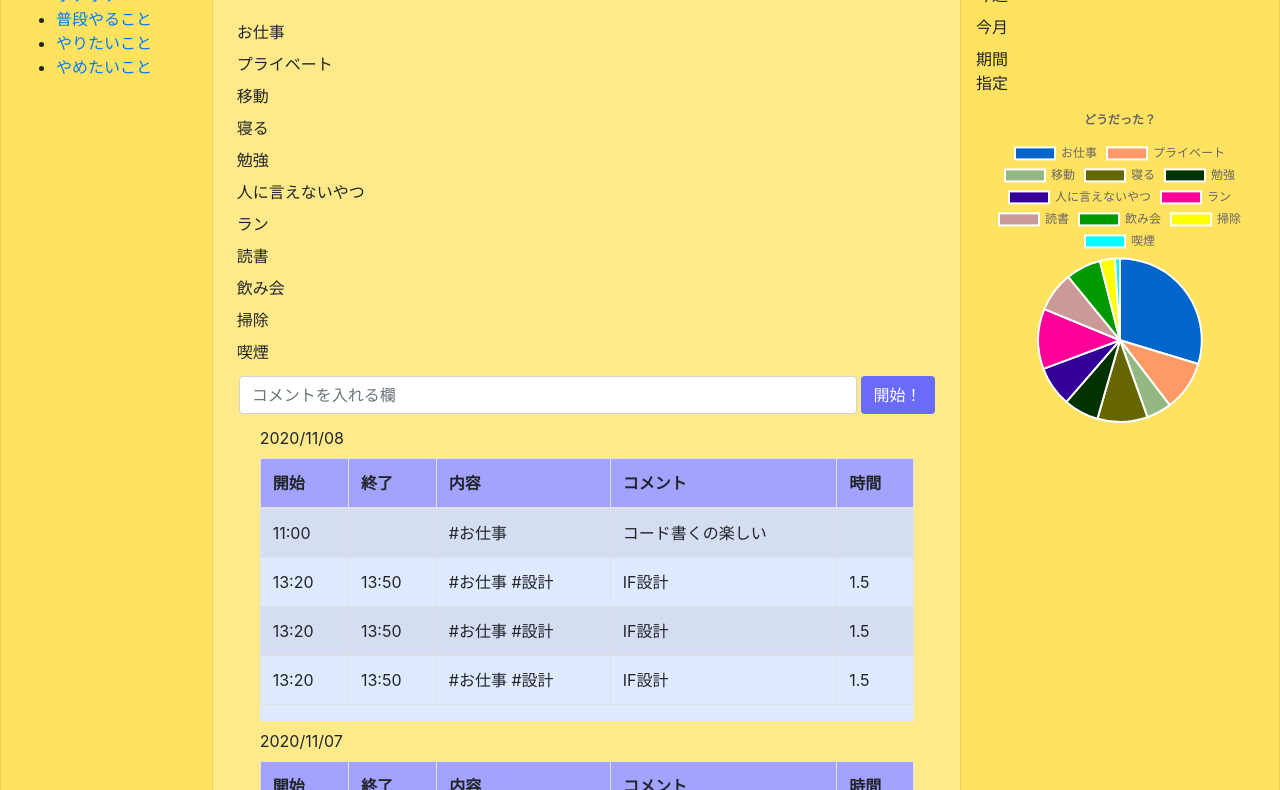
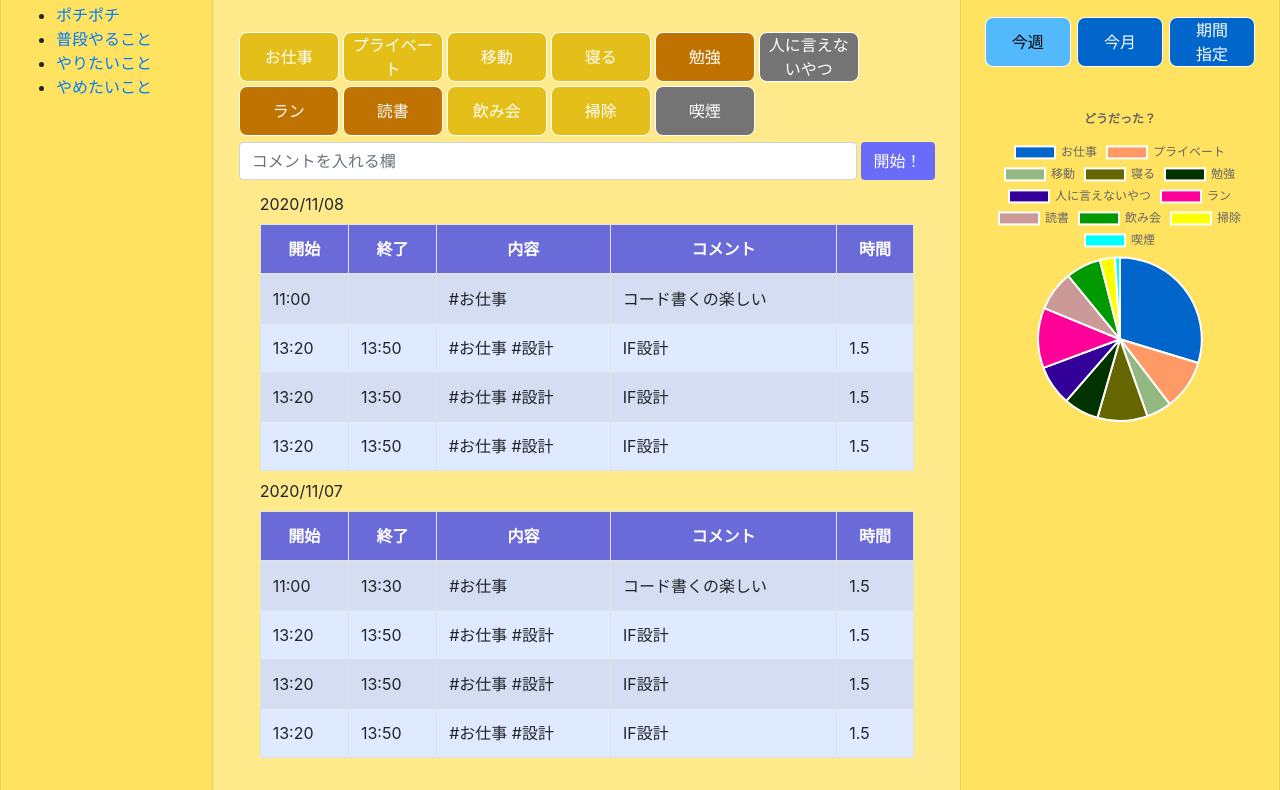
Before and after one commit to Z-zia/imakara-nanisuru_base, a plain HTML site: page pages/index.html in a window 1280 px wide. Shown: the part 74-864 px from the top of the page. Drawn offline with nearby package versions, Linux system fonts and the light colour scheme.

Commit message:
2020/11/15 更新

```diff
--- a/css/style.css
+++ b/css/style.css
@@ -1,7 +1,9 @@
+html {
+  height: 100vh;
+}
 body {
   background-color: rgb(255, 234, 139);
 }
-
 header {
   background-color: rgb(250, 204, 0);
 }
@@ -25,7 +27,11 @@ header {
   border-width: 1px;
 }
 header, .left-nav, .right-content {
+  padding-top: 10px;
   border-color: rgba(216, 191, 80, 0.5);
+}
+.right-content {
+  text-align: center;
 }
 .main-content {
   padding: 3%;
@@ -46,6 +52,146 @@ header, .left-nav, .right-content {
 .table-responsive {
   background-color: rgb(223, 233, 255);
 }
-thead {
-  background-color: rgb(163, 163, 255);
+
+/* グラフ部 */
+.chart-select-button-wrapper {
+  display: -webkit-flex;
+  display: flex;
+  -webkit-align-items: center;
+  align-items: center;
+  -webkit-justify-content: center;
+  justify-content: center;
+  flex-wrap: nowrap;
 }
+.chart-select-button {
+  border: 1px solid;
+  border-radius: 8px / 8px;
+  margin: 5% 1% 5% 1%;
+  cursor: pointer;
+  background-color: #0066CC;
+  color: white;
+  border-color: white;
+  height: 50px;
+  width: 30%;
+  vertical-align: middle;
+  display: -webkit-flex;
+  display: flex;
+  -webkit-align-items: center;
+  align-items: center;
+  -webkit-justify-content: center;
+  justify-content: center;
+}
+.chart-select-button label {
+  vertical-align: middle;
+  width: 100%;
+  margin: 0 auto;
+  cursor: pointer;
+}
+.chart-selected {
+  background-color: #53b9fd;
+  color: black;
+}
+.chart-container {
+  margin-top: 20px;
+}
+
+/* することボタン */
+.action-select-button-wrapper {
+  width: 100%;
+  display: -webkit-flex;
+  display: flex;
+  -webkit-align-items: center;
+  align-items: center;
+  -webkit-justify-content: start;
+  justify-content: start;
+  flex-wrap: wrap;
+}
+.action-select-button {
+  border: 1px solid;
+  border-radius: 8px / 8px;
+  margin: 2px;
+  cursor: pointer;
+  background-color: #0066CC;
+  color: white;
+  border-color: white;
+  height: 50px;
+  width: 100px;
+  vertical-align: middle;
+  display: -webkit-flex;
+  display: flex;
+  -webkit-align-items: center;
+  align-items: center;
+  -webkit-justify-content: center;
+  justify-content: center;
+}
+.action-select-button label {
+  vertical-align: middle;
+  text-align: center;
+  width: 100%;
+  margin: 0 auto;
+  padding: 5px;
+  cursor: pointer;
+}
+.cls-normal {
+  background-color: rgb(228, 191, 25);
+}
+.cls-to-do {
+  background-color: rgb(192, 115, 0);
+}
+.cls-to-stop {
+  background-color: rgb(116, 116, 116);
+}
+
+/* Bootstrapデザイン補正 */
+.bootstrap-customize-table {
+  margin-bottom: 0px;
+}
+.bootstrap-customize-table th {
+  color: white;
+}
+.bootstrap-customize-table thead {
+  background-color: rgb(106, 106, 216);
+}
+.bootstrap-customize-table thead th {
+  text-align: center;
+}
+.bootstrap-customize-table .tbl-button-cell {
+  width: 15%;
+  text-align: center;
+  padding: 5px;
+}
+.bootstrap-customize-table td {
+  vertical-align: middle;
+}
+.bootstrap-customize-table .tbl-button-cell .tbl-del-button {
+  border: 1px solid;
+  border-radius: 8px / 8px;
+  margin: 2px auto;
+  cursor: pointer;
+  background-color: rgb(214, 114, 0);
+  color: white;
+  border-color: white;
+  height: 40px;
+  width: 60px;
+  vertical-align: middle;
+  display: -webkit-flex;
+  display: flex;
+  -webkit-align-items: center;
+  align-items: center;
+  -webkit-justify-content: center;
+  justify-content: center;
+}
+.bootstrap-customize-table .tbl-button-cell .tbl-del-button label {
+  vertical-align: middle;
+  text-align: center;
+  width: 100%;
+  margin: 0 auto;
+  padding: 5px;
+  cursor: pointer;
+}
+.container-fluid {
+  height: 100vh;
+}
+.contents-row {
+  height: 100%;
+}
```
